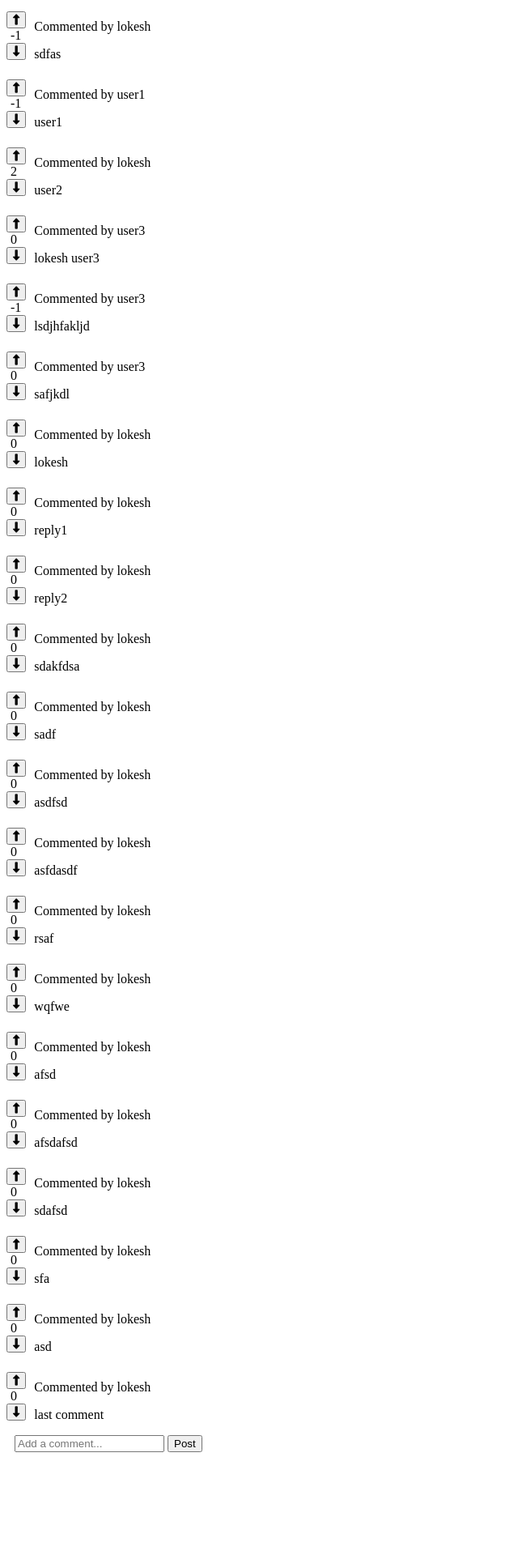
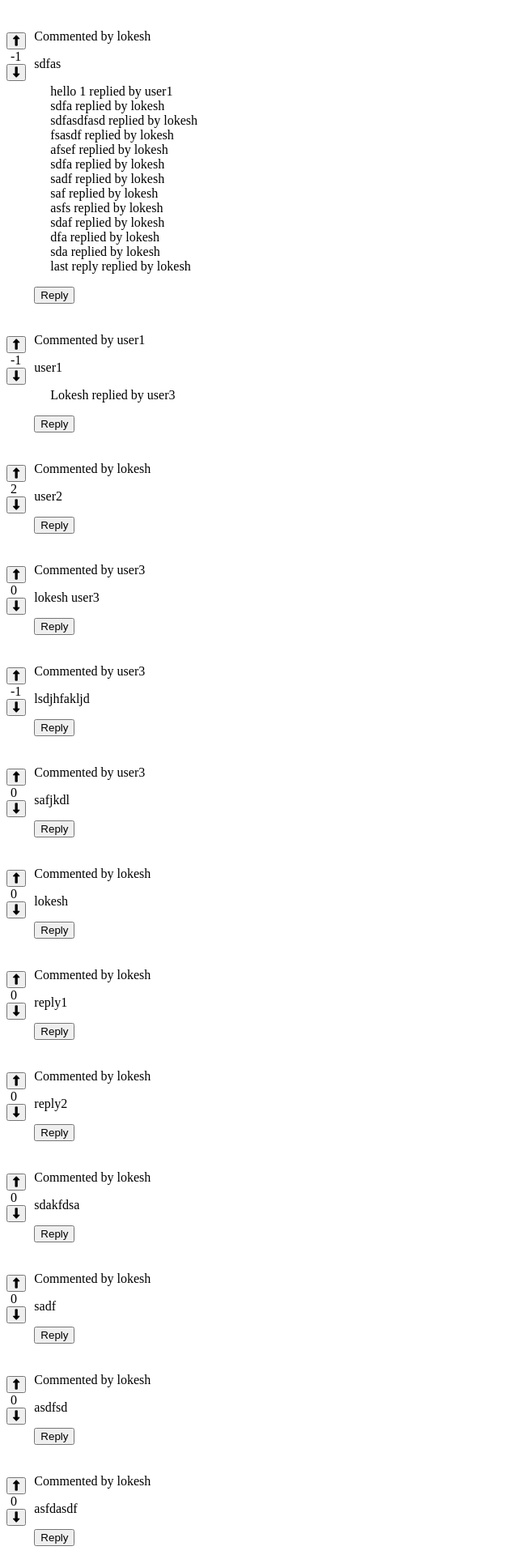
Before and after one commit to lokesh-bottu/reddit-django, a Django app: page /popup_comment/108 in a window 1280 px wide. Shown: the top 1920 px of the page at 81% size, without its empty margins (0-640 px from the left). Before the commit the page ends 1793 px from the top, so only its background shows below. Run offline with Django 4.2, Linux system fonts and the light colour scheme; data comes from the database, SQL or seed files in the repository; both versions use the stored data as it was after the commit; some libraries are stand-ins or nearby versions.

Commit message:
comments and replies added

```diff
--- a/Templates/userposts/multicomments.html
+++ b/Templates/userposts/multicomments.html
@@ -16,7 +16,7 @@
 
         <div class = "fullcomment">
 
-            <div class="reations" style="margin-top: 6px;">
+            <div class="reations" style="margin-top: 20px;">
                 <button id="likecomment{{ comment_id }}" onclick="likecomment({{ comment_id }}, 1)">
                     <i class="fa-solid fa-up-long icons"></i>
                 </button>
@@ -33,6 +33,28 @@
             <div class="comment">
                 <p>Commented by {{ comment_info.username }}</p>
                 <p>{{ comment_info.text }}</p>
+
+                <div class = "replies">
+                    <p>
+                        {% for reply_id,reply in comment_info.replies.items %}
+                            {{ reply.text }} replied by {{ reply.user }}<br>
+                        {% endfor %}
+                    </p>
+
+                </div>
+
+
+
+                <button onclick="showReplyForm({{ comment_id }})">Reply</button>
+                <div id="replyForm{{ comment_id }}" style="display: none;">
+                    <form method="POST" action="{% url 'user:add_reply' id=comment_id %}">
+                        {% csrf_token %}
+                        <input type="hidden" name="reply_comment" value="{{ comment_id }}">
+                        <input type="text" class="reply" name="reply" placeholder="Add a reply...">
+                        <button type="submit">Post Reply</button>
+                    </form>
+                </div>
+
             </div>
 
         </div>
@@ -79,9 +101,18 @@
         .catch(error => console.error('Error:', error));
     }
 
-    </script>
 
 
 
+    function showReplyForm(commentId) {
+        const replyForm = document.getElementById(`replyForm${commentId}`);
+        if (replyForm.style.display === 'none' || !replyForm.style.display) {
+            replyForm.style.display = 'block';
+        } else {
+            replyForm.style.display = 'none';
+        }
+    }
+
+    </script>
 </body>
 </html>
--- a/UserProfile/admin.py
+++ b/UserProfile/admin.py
@@ -1,7 +1,8 @@
 from django.contrib import admin
 
-from .models import Post,Comment,UserProfile
+from .models import Post,Comment,UserProfile,Replies
 admin.site.register(Post)
 admin.site.register(Comment)
 admin.site.register(UserProfile)
+admin.site.register(Replies)
 # admin.site.register(Followings)
--- a/UserProfile/models.py
+++ b/UserProfile/models.py
@@ -43,6 +43,7 @@ class Post(models.Model):
     newlikes = models.ManyToManyField(User, related_name='newliked_posts', blank=True)
     newdislikes = models.ManyToManyField(User, related_name='newdisliked_posts', blank=True)
 
+
     def __str__(self):
         return f"{self.user.username} - {self.caption} - {self.created_at}"
 
@@ -56,6 +57,13 @@ class Comment(models.Model):
     # parent_comment = models.ForeignKey('self', null=True, blank=True, on_delete=models.CASCADE)
     def __str__(self):
         return f"{self.user.username} - {self.post_id.caption} - {self.created_at}"
+
+
+
+class Replies(models.Model):
+    user = models.ForeignKey(User, on_delete=models.CASCADE)
+    comment_id = models.ForeignKey(Comment, on_delete=models.CASCADE, related_name='comment_replies')
+    text = models.TextField()
 
 
 class UserProfile(models.Model):
--- a/UserProfile/urls.py
+++ b/UserProfile/urls.py
@@ -2,7 +2,7 @@
 from django.conf import settings
 from django.conf.urls.static import static
 from django.urls import path
-from .views import create_post_view,like_post,add_comment,like_post_2,comment_view,post_comment_view,like_comment
+from .views import create_post_view,like_post,add_comment,like_post_2,comment_view,post_comment_view,like_comment,add_reply
 
 app_name = 'user'
 urlpatterns = [
@@ -13,6 +13,8 @@ urlpatterns = [
     path('popup_comment/<int:id>', comment_view, name='popup_comment'),
     path('post_comment_view/<int:id>', post_comment_view, name='post_comment_view'),
     path('like_comment/', like_comment, name='like_comment'),
+    path('add_reply/<int:id>', add_reply, name='add_reply'),
+
 
 ]
 
--- a/UserProfile/views.py
+++ b/UserProfile/views.py
@@ -7,7 +7,7 @@ from django.shortcuts import render, get_object_or_404
 from django.contrib.auth.decorators import login_required
 
 from django.http import HttpResponse,JsonResponse
-from .models import Post,Comment
+from .models import Post,Comment,Replies
 from django.contrib.auth.models import User
 from .forms import LikeForm
 import json
@@ -60,7 +60,6 @@ def create_post_view(request):
         return redirect('user:create_post')
     else:
         return render(request, 'authentication/index1.html', context)
-
 
 
 @csrf_exempt
@@ -182,18 +181,49 @@ def post_comment_view(request,id):
 
 
 
+def add_reply(request,id):
+    print("reply fucntion called")
+    if id is not None:
+        comment_inst = Comment.objects.get(pk=id)
+        loggeduser_name = request.user
+        Replies.objects.create(
+            user=loggeduser_name,
+            comment_id = comment_inst,
+            text=request.POST.get('reply')
+        )
+    return redirect(request.META.get('HTTP_REFERER'))
+
+
+
+
 def comment_view(request,id):
     post = Post.objects.get(pk=id)
     comments = {}
     for com  in Comment.objects.filter(post_id = Post.objects.get(id = id)):
+
         comments[com.id] = {'username':com.user,
                             'text':com.text,
                             'created_at':com.created_at,
-                            'alllikes':(com.likes.count() - com.dislikes.count())
+                            'alllikes':(com.likes.count() - com.dislikes.count()),
+                            }
+        reps={}
+        for replies in Replies.objects.filter(comment_id = com):
+            reps[replies.id]= {'user':str(replies.user),'text':replies.text}
+        comments[com.id]['replies'] = reps
 
-                            }
 
     return render(request, 'userposts/multicomments.html', {'post':post, 'comments':comments,'post_id':id})
+
+
+
+
+# def comment_view(request, id):
+#     post = Post.objects.get(pk=id)
+#     comments = Comment.objects.filter(post_id_id=id, parent_comment__isnull=True)
+#     nested_comments = Comment.objects.filter(post_id_id=id, parent_comment__isnull=False)
+
+#     context = {'post': post, 'comments': comments, 'nested_comments': nested_comments}
+#     return render(request, 'userposts/multicomments.html', context)
 
 
 
--- a/authentication/static/comment1.css
+++ b/authentication/static/comment1.css
@@ -1,8 +1,16 @@
 .fullcomment{
     display: flex;
     flex-direction: row;
+    margin-top: 20px;
+    margin-bottom: 20px;
 }
 
 .comment{
     margin-left: 10px;
+    margin-top: 0px;
 }
+
+
+.replies{
+    margin-left: 20px;
+}
```
Also changed, not shown: UserProfile/migrations/0010_comment_parent_comment.py (added), UserProfile/migrations/0011_remove_comment_parent_comment.py (added), UserProfile/migrations/0012_replies.py (added), db.sqlite3.
